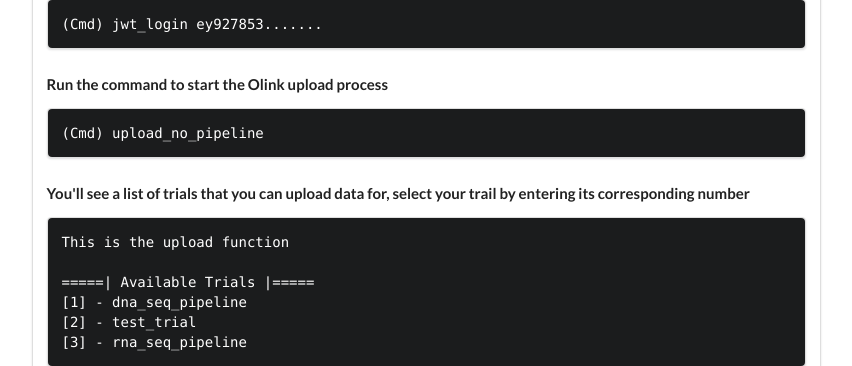
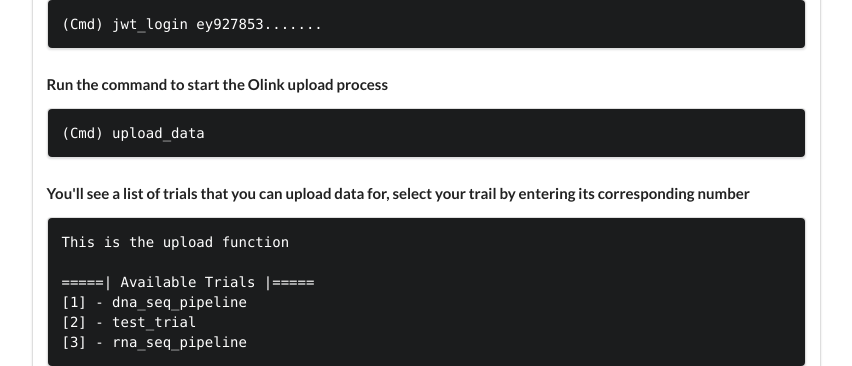
Before and after one commit to CIMAC-CIDC/cidc-portal, a Flask app: template cidc_portal/cimac_biofx/templates/olink-upload.jinja2 in a window 1280 px wide. Shown: the part 806-1172 px from the top of the page, without its empty margins (132-984 px from the left). Run offline with Flask 2, Linux system fonts and the light colour scheme; the template is opened without the code that fills it, so the values that code supplies are empty; some libraries are stand-ins or nearby versions.

Commit message:
Update olink-upload.jinja2

```diff
--- a/cidc_portal/cimac_biofx/templates/olink-upload.jinja2
+++ b/cidc_portal/cimac_biofx/templates/olink-upload.jinja2
@@ -77,7 +77,7 @@
 
             <div class="ui segments">
                 <div class="ui black segment inverted console_text">
-                    (Cmd) upload_no_pipeline
+                    (Cmd) upload_data
                 </div>
             </div>
 
```
